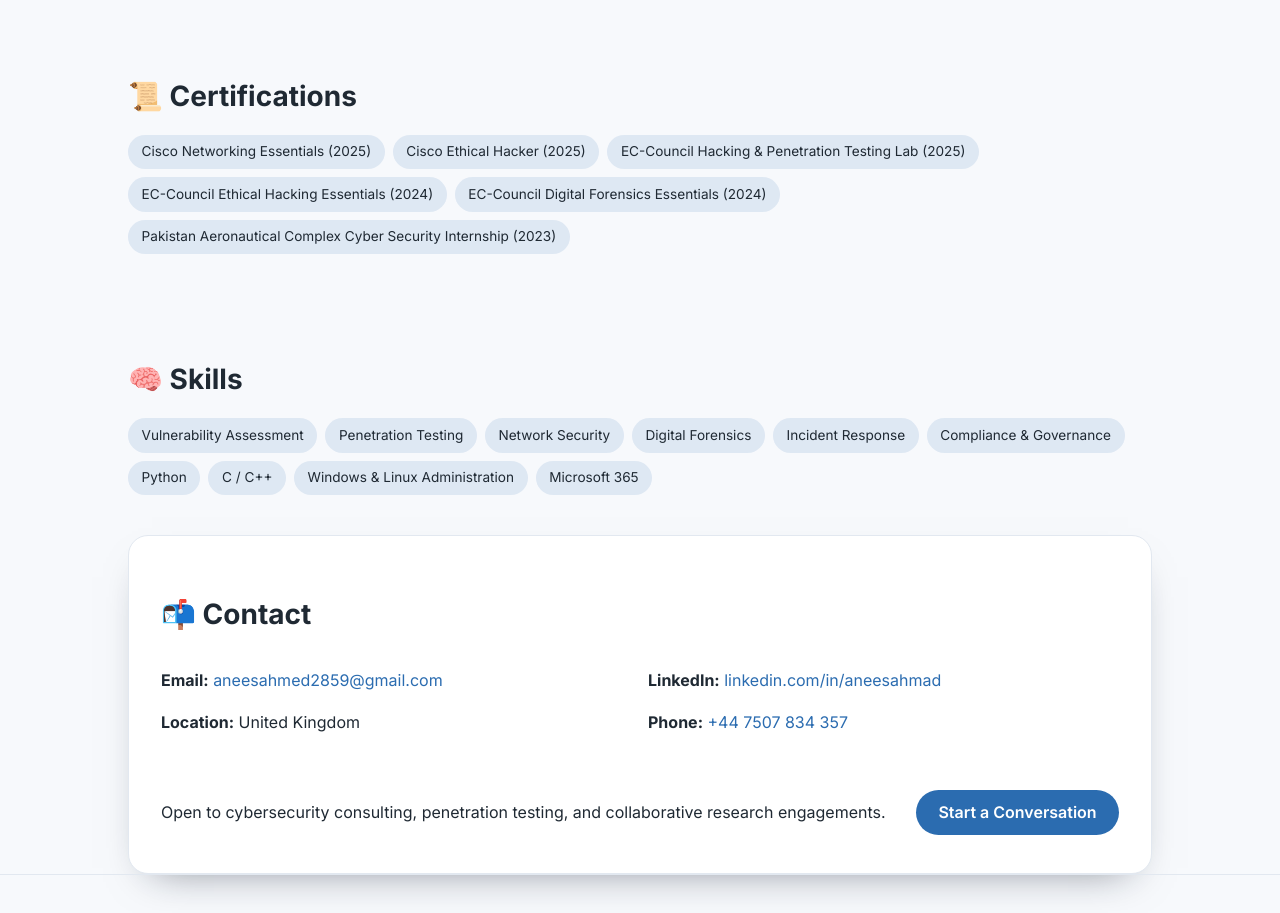
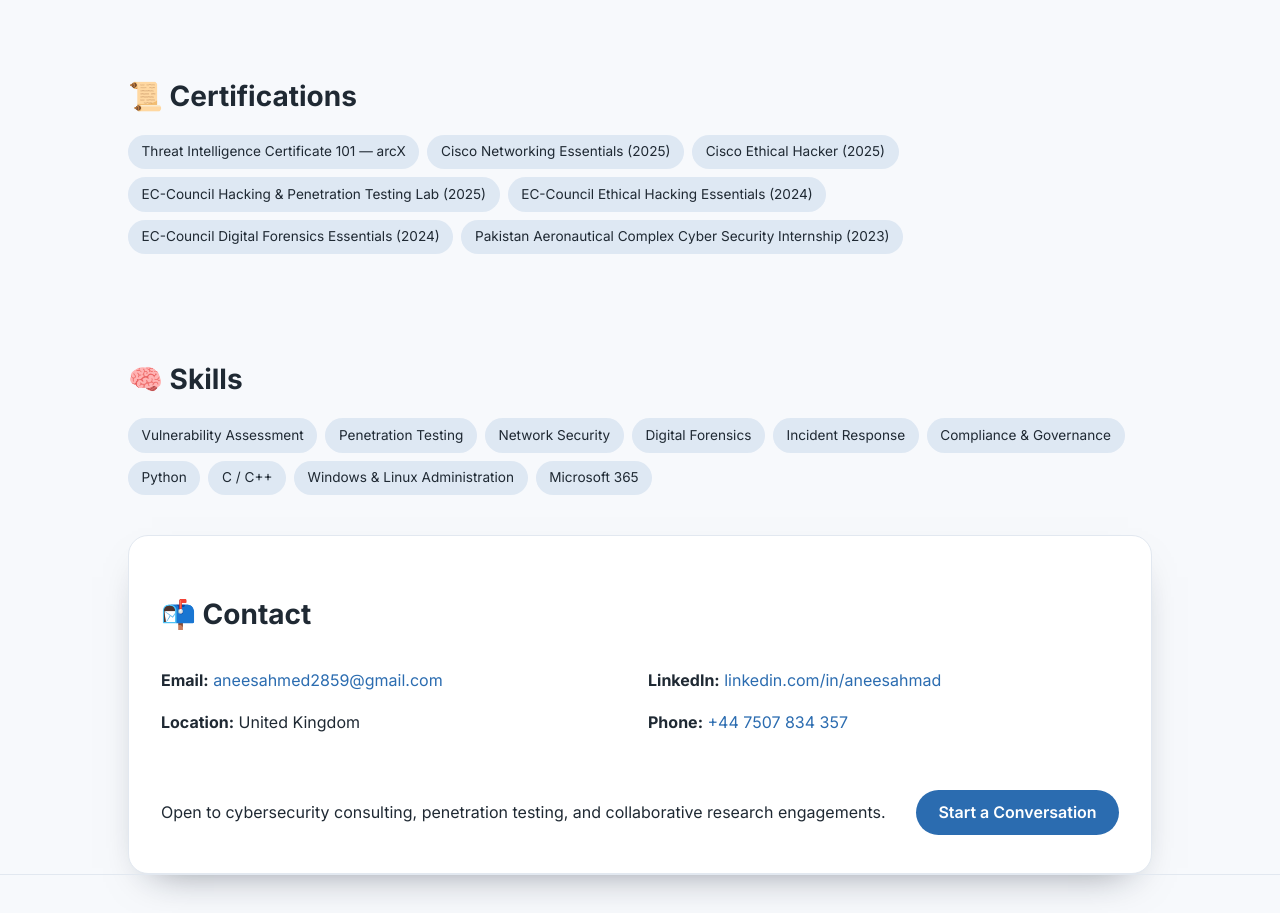
Before and after one commit to Aneesok/Aneesok.github.io, a plain HTML site: page index.html in a window 1280 px wide. Shown: the part 3420-4333 px from the top of the page. Drawn offline with Linux system fonts and the light colour scheme.

Commit message:
Add arcX threat intelligence certification

```diff
--- a/index.html
+++ b/index.html
@@ -154,6 +154,7 @@
         <section class="certifications" aria-labelledby="certifications-title">
             <h2 id="certifications-title">📜 Certifications</h2>
             <ul class="chip-list">
+                <li>Threat Intelligence Certificate 101 — arcX</li>
                 <li>Cisco Networking Essentials (2025)</li>
                 <li>Cisco Ethical Hacker (2025)</li>
                 <li>EC-Council Hacking & Penetration Testing Lab (2025)</li>
```
